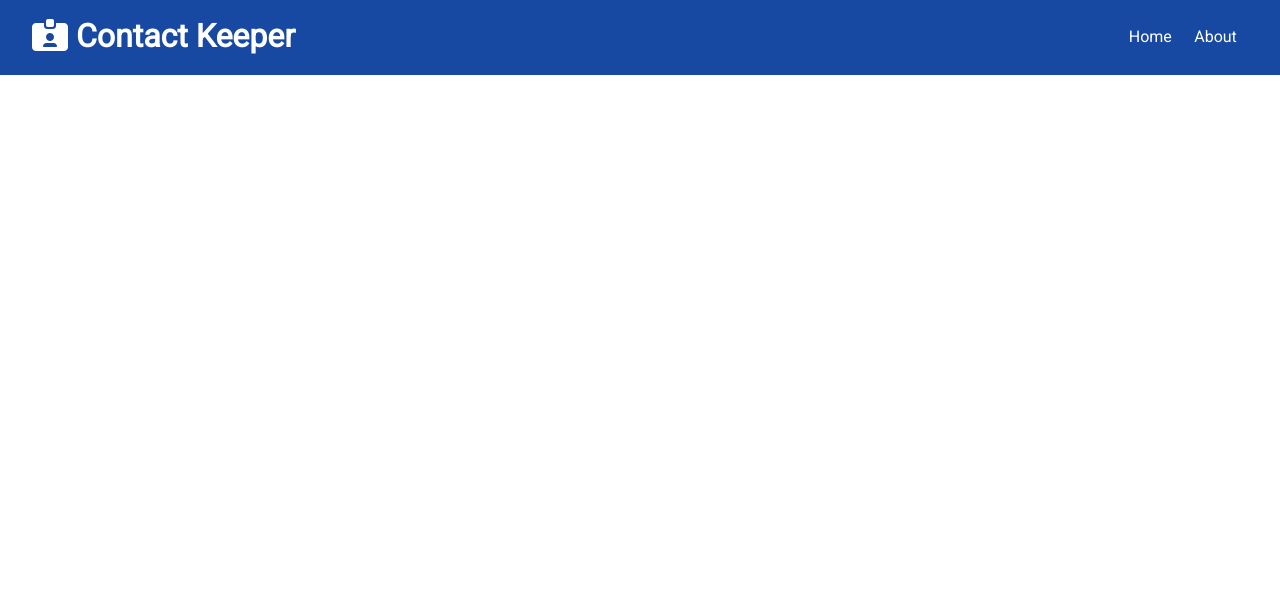
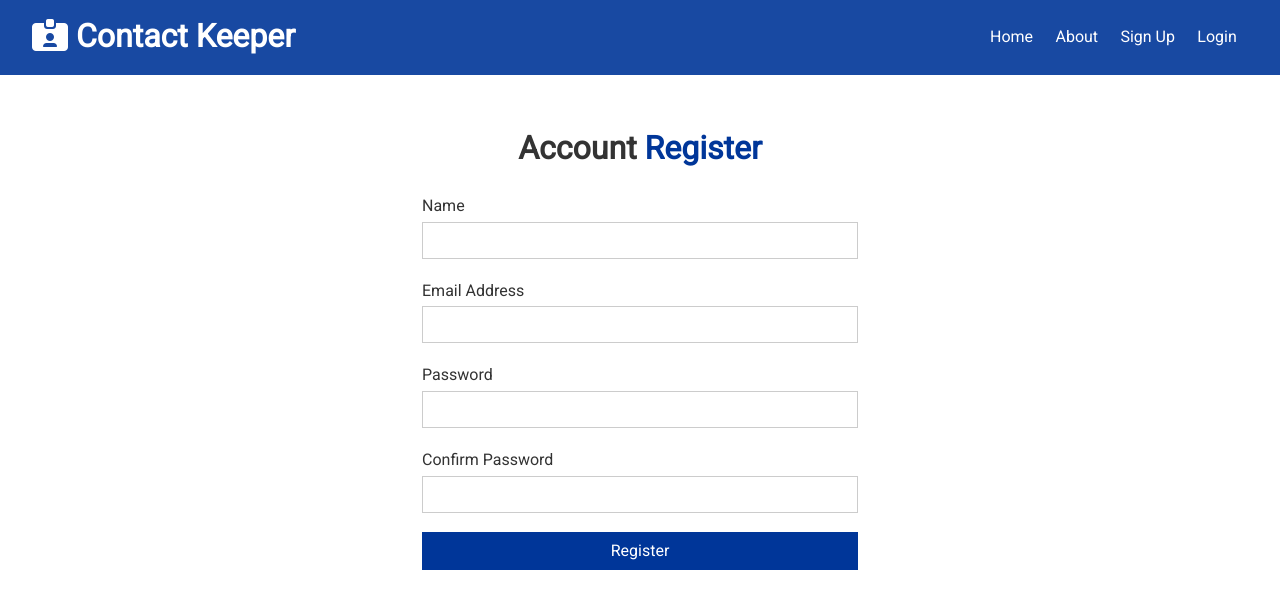
Before and after one commit to Arsalan-Habib/contact-keeper, a React (Create React App) app in the folder client/: page /register in a window 1280 px wide. Shown: the top 608 px of the page. Built offline with nearby package versions, Linux system fonts and the light colour scheme; the HTML template or start-up script is replaced by a standard one.

Commit message:
Built the Login and Register forms

```diff
--- a/client/src/App.js
+++ b/client/src/App.js
@@ -2,13 +2,16 @@
 import { BrowserRouter as Router, Route, Switch } from "react-router-dom";
 import Navbar from "./components/layout/Navbar";
 import Home from "./components/pages/Home";
+import Register from "./components/auth/Register";
+import Login from "./components/auth/Login";
+import AuthState from "./context/auth/AuthState";
 import About from "./components/pages/About";
-
 import ContactState from "./context/contact/ContactState";
 import "./App.css";
 
 const App = () => {
     return (
+        <AuthState>
             <ContactState>
                 <Router>
                     <Fragment>
@@ -17,11 +20,18 @@
                             <Switch>
                                 <Route exact path='/' component={Home} />
                                 <Route exact path='/about' component={About} />
+                                <Route
+                                    exact
+                                    path='/register'
+                                    component={Register}
+                                />
+                                <Route exact path='/login' component={Login} />
                             </Switch>
                         </div>
                     </Fragment>
                 </Router>
             </ContactState>
+        </AuthState>
     );
 };
 
--- /dev/null
+++ b/client/src/components/auth/Login.js
@@ -0,0 +1,54 @@
+import React, { useState } from "react";
+
+const Login = () => {
+    const [user, setUser] = useState({
+        email: "",
+        password: "",
+    });
+
+    const { email, password } = user;
+
+    const onChange = (e) =>
+        setUser({ ...user, [e.target.name]: e.target.value });
+
+    const onSubmit = (e) => {
+        e.preventDefault();
+        console.log("Login Submit");
+    };
+
+    return (
+        <div className='form-container'>
+            <h1>
+                Account <span className='text-primary'>Login</span>
+            </h1>
+            <form onSubmit={onSubmit}>
+                <div className='form-group'>
+                    <label htmlFor='email'>Email Address</label>
+                    <input
+                        type='email'
+                        name='email'
+                        value={email}
+                        onChange={onChange}
+                    />
+                </div>
+                <div className='form-group'>
+                    <label htmlFor='password'>Password</label>
+                    <input
+                        type='password'
+                        name='password'
+                        value={password}
+                        onChange={onChange}
+                    />
+                </div>
+
+                <input
+                    type='submit'
+                    value='Login'
+                    className='btn btn-primary btn-block'
+                />
+            </form>
+        </div>
+    );
+};
+
+export default Login;
--- /dev/null
+++ b/client/src/components/auth/Register.js
@@ -0,0 +1,73 @@
+import React, { useState } from "react";
+
+const Register = () => {
+    const [user, setUser] = useState({
+        name: "",
+        email: "",
+        password: "",
+        password2: "",
+    });
+
+    const { name, email, password, password2 } = user;
+
+    const onChange = (e) =>
+        setUser({ ...user, [e.target.name]: e.target.value });
+
+    const onSubmit = (e) => {
+        e.preventDefault();
+        console.log("Register Submit");
+    };
+
+    return (
+        <div className='form-container'>
+            <h1>
+                Account <span className='text-primary'>Register</span>
+            </h1>
+            <form onSubmit={onSubmit}>
+                <div className='form-group'>
+                    <label htmlFor='name'>Name</label>
+                    <input
+                        type='text'
+                        name='name'
+                        value={name}
+                        onChange={onChange}
+                    />
+                </div>
+                <div className='form-group'>
+                    <label htmlFor='email'>Email Address</label>
+                    <input
+                        type='email'
+                        name='email'
+                        value={email}
+                        onChange={onChange}
+                    />
+                </div>
+                <div className='form-group'>
+                    <label htmlFor='password'>Password</label>
+                    <input
+                        type='password'
+                        name='password'
+                        value={password}
+                        onChange={onChange}
+                    />
+                </div>
+                <div className='form-group'>
+                    <label htmlFor='password2'>Confirm Password</label>
+                    <input
+                        type='password'
+                        name='password2'
+                        value={password2}
+                        onChange={onChange}
+                    />
+                </div>
+                <input
+                    type='submit'
+                    value='Register'
+                    className='btn btn-primary btn-block'
+                />
+            </form>
+        </div>
+    );
+};
+
+export default Register;
--- a/client/src/components/layout/Navbar.js
+++ b/client/src/components/layout/Navbar.js
@@ -16,6 +16,12 @@
                 <li>
                     <Link to='/about'>About</Link>
                 </li>
+                <li>
+                    <Link to='/register'>Sign Up</Link>
+                </li>
+                <li>
+                    <Link to='/Login'>Login</Link>
+                </li>
             </ul>
         </div>
     );
--- a/client/src/components/pages/About.js
+++ b/client/src/components/pages/About.js
@@ -5,7 +5,7 @@
         <div>
             <h1>About This App</h1>
             <p className='my-1'>
-                This is a full stack React app for keeping contacts
+                This is a full stack React app for managing your contacts
             </p>
             <p className='bg-dark p'>
                 <strong>Version: </strong>1.0.0
--- /dev/null
+++ b/client/src/context/auth/AuthState.js
@@ -0,0 +1,51 @@
+import React, { useReducer } from "react";
+import AuthContext from "./authContext";
+import authReducer from "./authReducer";
+import {
+    REGISTER_SUCCES,
+    REGISTER_FAIL,
+    USER_LOADED,
+    AUTH_ERROR,
+    LOGIN_SUCCESS,
+    LOGIN_FAIL,
+    LOGOUT,
+    CLEAR_ERRORS,
+} from "../types";
+
+const AuthState = (props) => {
+    const initialState = {
+        token: localStorage.getItem("token"),
+        isAuthenticated: null,
+        loading: true,
+        user: null,
+        error: null,
+    };
+
+    const [state, dispatch] = useReducer(authReducer, initialState);
+
+    // Load User
+
+    // Register User
+
+    // Login User
+
+    // Logout
+
+    // Clear Errors
+
+    return (
+        <AuthContext.Provider
+            value={{
+                token: state.token,
+                isAuthenticated: state.isAuthenticated,
+                loading: state.loading,
+                user: state.user,
+                error: state.error,
+            }}
+        >
+            {props.children}
+        </AuthContext.Provider>
+    );
+};
+
+export default AuthState;
--- /dev/null
+++ b/client/src/context/auth/authContext.js
@@ -0,0 +1,5 @@
+import { createContext } from "react";
+
+const authContext = createContext();
+
+export default authContext;
--- a/client/src/context/types.js
+++ b/client/src/context/types.js
@@ -7,3 +7,11 @@
 export const CLEAR_FILTER = "CLEAR_FILTER";
 export const SET_ALERT = "SET_ALERT";
 export const REMOVE_ALERT = "REMOVE_ALERT";
+export const REGISTER_SUCCES = "REGISTER_SUCCES";
+export const REGISTER_FAIL = "REGISTER_FAIL";
+export const USER_LOADED = "USER_LOADED";
+export const AUTH_ERROR = "AUTH_ERROR";
+export const LOGIN_SUCCESS = "LOGIN_SUCCESS";
+export const LOGIN_FAIL = "LOGIN_FAIL";
+export const LOGOUT = "LOGOUT";
+export const CLEAR_ERRORS = "CLEAR_ERRORS";
```
Also changed, not shown: client/src/context/auth/authReducer.js (added). Lines whose indentation alone changed are shown as unchanged.
